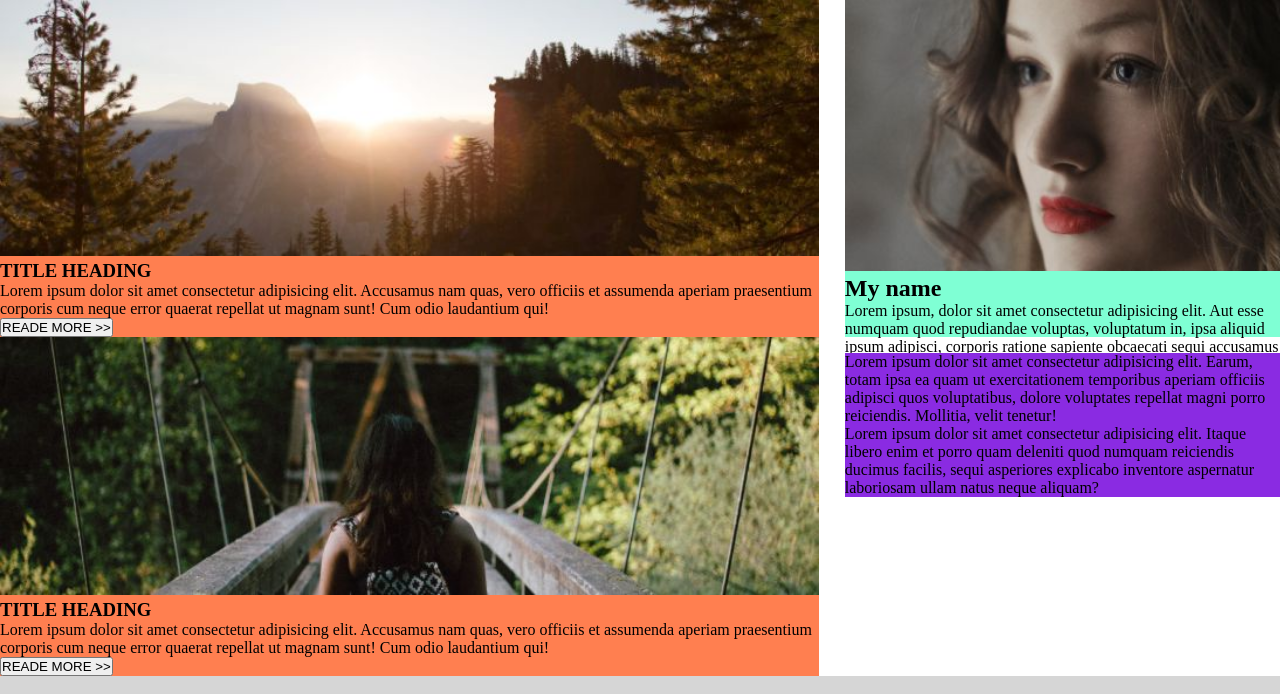
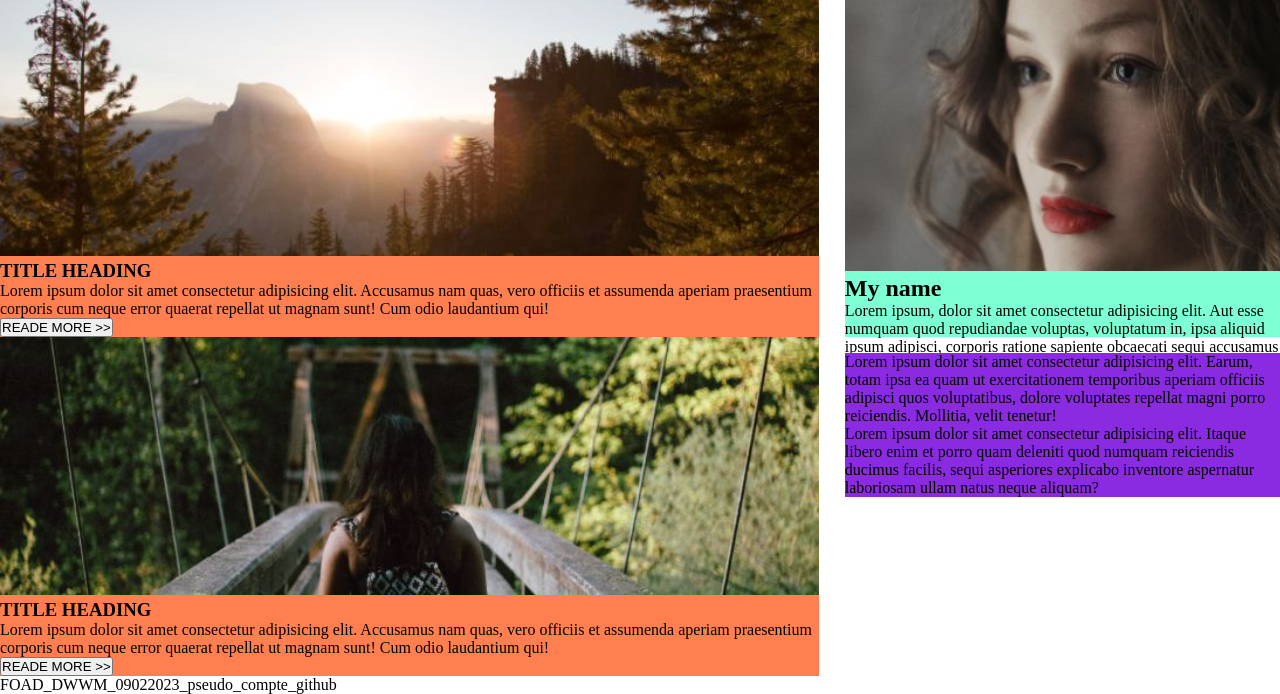
Before and after one commit to ayoubben9964/foad_09.02.2023, a PHP site: page / in a window 1280 px wide. Shown: the part 161-855 px from the top of the page. Run offline with PHP 8.4, Linux system fonts and the light colour scheme.

Commit message:
foad 09.02.2023

```diff
--- a/index.php
+++ b/index.php
@@ -59,3 +59,7 @@ include_once './partials/header.php';
 <?php
 include './partials/footer.php';
 ?>
+
+
+
+       FOAD_DWWM_09022023_pseudo_compte_github
```
